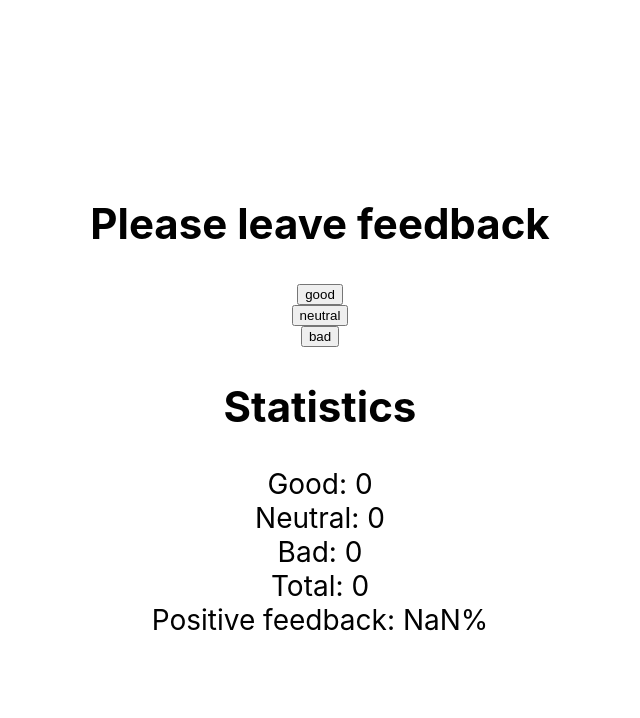
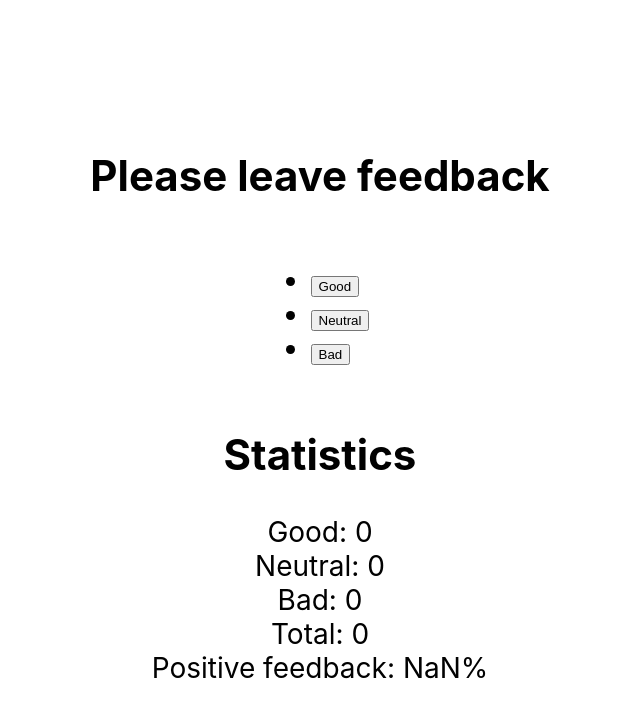
Before and after one commit to statsenkoin/goit-react-hw-02-feedback, a React (Create React App) app: page / in a window 1280 px wide. Shown: the top 718 px of the page, without its empty margins (320-960 px from the left). Built offline with nearby package versions, Linux system fonts and the light colour scheme.

Commit message:
Feature/ options for FeedbackOptions is changed to {object}

```diff
--- a/src/components/App/App.jsx
+++ b/src/components/App/App.jsx
@@ -52,7 +52,8 @@ class App extends Component {
       <Layout>
         <h2>Please leave feedback</h2>
         <FeedbackOptions
-          options={Object.keys(this.state)}
+          // options={Object.keys(this.state)}
+          options={{ good: 'Good', neutral: 'Neutral', bad: 'Bad' }}
           onLeaveFeedback={this.addFeedback}
         ></FeedbackOptions>
         {/* <div>
--- a/src/components/FeedbackOptions/FeedbackOptions.jsx
+++ b/src/components/FeedbackOptions/FeedbackOptions.jsx
@@ -3,19 +3,26 @@ import React from 'react';
 
 const FeedbackOptions = ({ options, onLeaveFeedback }) => {
   return (
-    <>
-      {options.map(option => {
+    <ul>
+      {Object.keys(options).map(key => {
         return (
-          <button
-            type="button"
-            key={option}
-            id={option}
-            onClick={onLeaveFeedback}
-          >
-            {option}
-          </button>
+          <li key={key}>
+            <button type="button" id={key} onClick={onLeaveFeedback}>
+              {options[key]}
+            </button>
+          </li>
         );
       })}
+
+      {/* {options.map(option => {
+         return (
+           <li key={option}>
+             <button type="button" id={option} onClick={onLeaveFeedback}>
+               {option}
+             </button>
+           </li>
+         );
+       })} */}
 
       {/* <button type="button" id="good" onClick={onLeaveFeedback}>
         Good
@@ -26,7 +33,7 @@ const FeedbackOptions = ({ options, onLeaveFeedback }) => {
       <button type="button" id="bad" onClick={onLeaveFeedback}>
         Bad
       </button> */}
-    </>
+    </ul>
   );
 };
 
```
